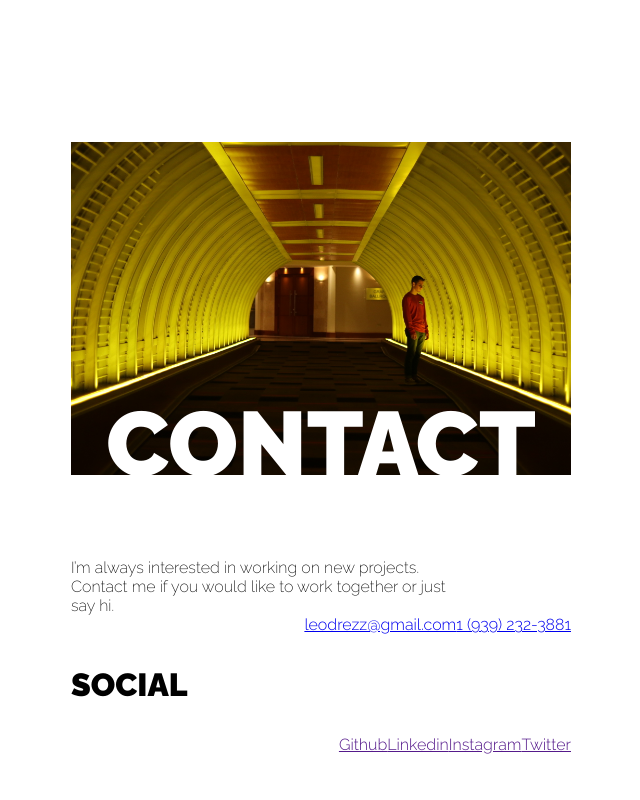
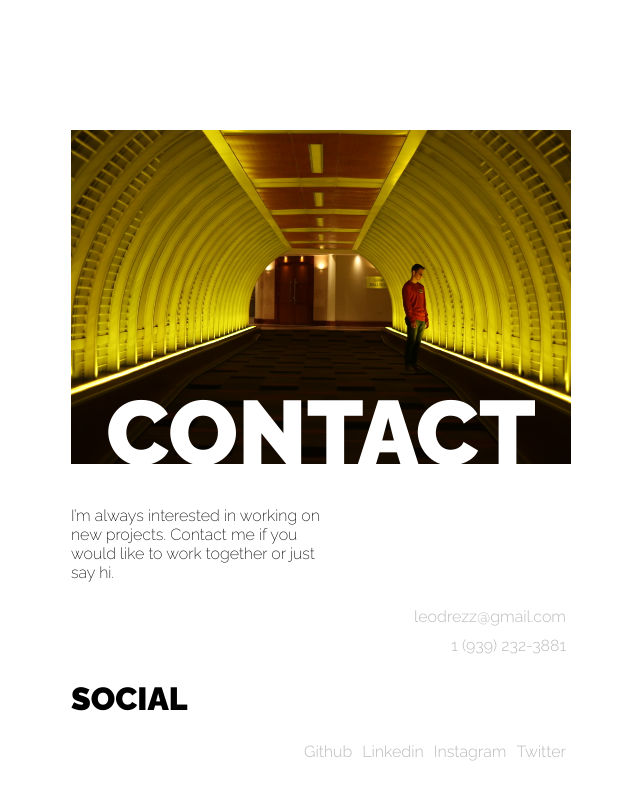
Before and after one commit to leodrez/leodrez-pf, a React (Create React App) app: page / in a window 1280 px wide. Shown: the part 2248-3048 px from the top of the page, without its empty margins (319-959 px from the left). Built offline with nearby package versions, Linux system fonts and the light colour scheme.

Commit message:
Contact component styled

```diff
--- a/src/components/Contact/Contact.css
+++ b/src/components/Contact/Contact.css
@@ -28,6 +28,7 @@
   font-size: 3.6em;
   text-transform: uppercase;
   color: #fff;
+  margin-bottom: 0;
 }
 
 .Contact-info {
@@ -39,21 +40,32 @@
 
 .Contact-p {
   align-self: flex-start;
+  width: 50%;
 }
 
 .Contact-p p {
-  margin: 0;
   max-width: 375px;
   font-size: 1em;
   font-weight: 200;
+  margin: 20px 0 20px 0;
 }
 
 .Info-pm {
   display: flex;
+  flex-direction: column;
   align-self: flex-end;
+  text-align: right;
 }
 
-.Info-pm a {}
+.Info-pm a {
+  color: #BBB;
+  text-decoration: none;
+  margin: 5px;
+}
+
+.Info-pm a:hover {
+  color: #000;
+}
 
 .Social {
   display: flex;
@@ -71,6 +83,7 @@
   font-weight: 900;
   text-transform: uppercase;
   font-size: 2em;
+  margin: 20px 0 20px 0;
 }
 
 .Links {
@@ -78,7 +91,15 @@
   align-self: flex-end;
 }
 
-.Links a {}
+.Links a {
+  color: #BBB;
+  text-decoration: none;
+  margin: 5px;
+}
+
+.Links a:hover {
+  color: #000;
+}
 
 @media only screen and (min-width: 768px) {
   .Body-img {
```
